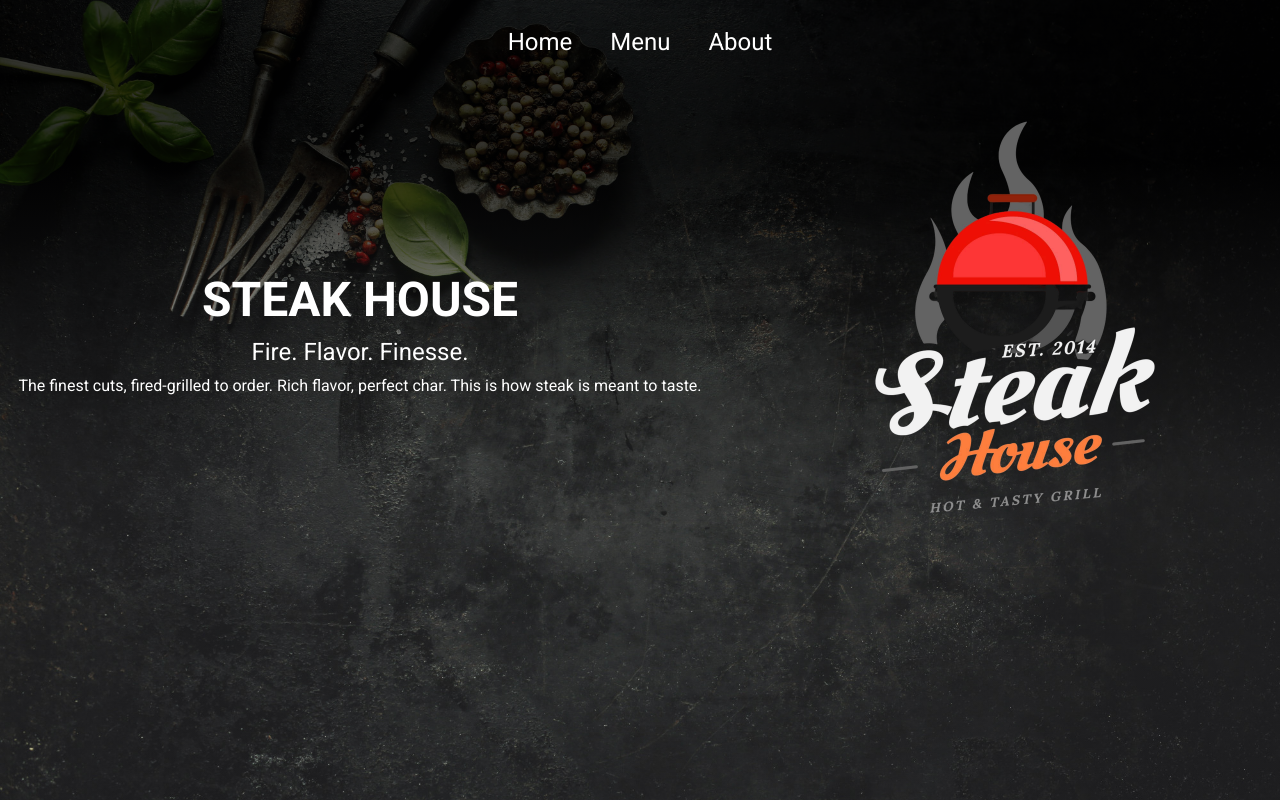
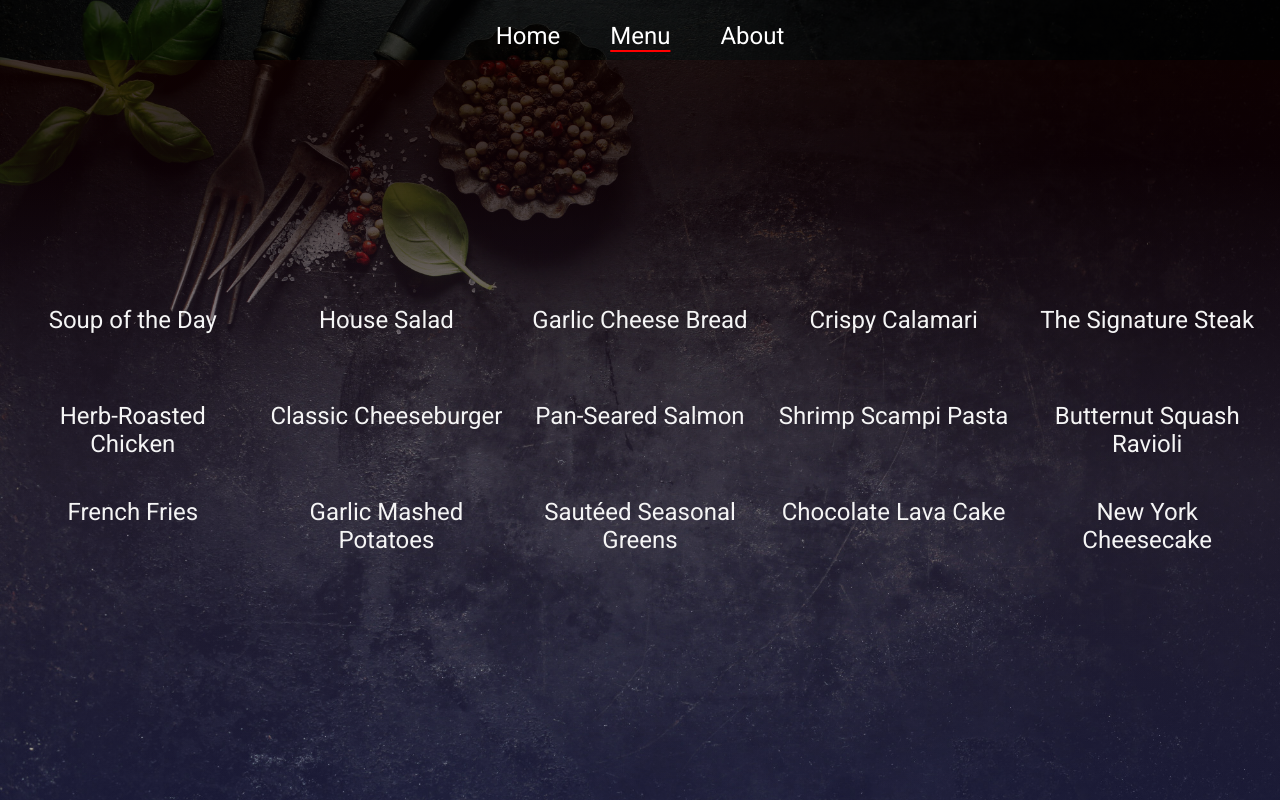
Before and after one commit to Ishwar830/restaurant-page, a website built with webpack: page src/template.html in a window 1280 px wide. Both pictures are taken after a click on the button "Menu". Built offline with nearby package versions, Linux system fonts and the light colour scheme.

Commit message:
Add menu page

```diff
--- /dev/null
+++ b/src/about.js
@@ -0,0 +1,8 @@
+
+function createAboutPageContent(){
+    const container = document.createElement("div");
+    container.classList.add("main", "about");
+    return container;
+}
+
+export {createAboutPageContent} ;
--- a/src/index.js
+++ b/src/index.js
@@ -1,17 +1,35 @@
 import "./stylesheets/general.css";
 import "./stylesheets/home.css";
+import "./stylesheets/menu.css";
 import { createHomePageContent } from "./home.js";
+import { createMenuPageContent } from "./menu.js";
+import { createAboutPageContent } from "./about.js";
+
+const navButtons = document.querySelector(".btnGroup");
+const contentBox = document.querySelector("#content");
+
+const Pages = {
+    home: createHomePageContent(),
+    menu: createMenuPageContent(),
+    about: createAboutPageContent(),
+};
 
 
-const contentBox = document.querySelector("#content");
+navButtons.addEventListener('click', (e) => {
+    if(e.target.nodeName !== "BUTTON") return;
+    const currentSelection = e.target;
+    const previousSelection = navButtons.querySelector(".selected");
+    previousSelection.classList.toggle("selected");
+    currentSelection.classList.add("selected");
+    loadPage(Pages[currentSelection.id]);
+});
 
-const homePage = createHomePageContent();
 
 function loadPage(page){
     contentBox.innerHTML = "";
     contentBox.appendChild(page);
 }
 
-loadPage(homePage);
+loadPage(Pages.home);
 
 console.log("hello world");
--- /dev/null
+++ b/src/menu.js
@@ -0,0 +1,43 @@
+
+
+const items = [
+  "Soup of the Day",
+  "House Salad",
+  "Garlic Cheese Bread",
+  "Crispy Calamari",
+  "The Signature Steak",
+  "Herb-Roasted Chicken",
+  "Classic Cheeseburger",
+  "Pan-Seared Salmon",
+  "Shrimp Scampi Pasta",
+  "Butternut Squash Ravioli",
+  "French Fries",
+  "Garlic Mashed Potatoes",
+  "Sautéed Seasonal Greens",
+  "Chocolate Lava Cake",
+  "New York Cheesecake"
+];
+
+function createMenuList(){
+    const listContainer = document.createElement("ul");
+    listContainer.classList.add("menu-list");
+
+    items.forEach((itemName) => {
+        const listElem = document.createElement("li");
+        listElem.textContent = itemName;
+        listElem.classList.add("item");
+        listContainer.appendChild(listElem);
+    });
+
+    return listContainer;
+}
+
+function createMenuPageContent(){
+    const container = document.createElement("div");
+    container.classList.add("main", "menu");
+    const menuListElem = createMenuList();
+    container.appendChild(menuListElem);
+    return container;
+}
+
+export {createMenuPageContent};
--- a/src/stylesheets/general.css
+++ b/src/stylesheets/general.css
@@ -15,6 +15,8 @@ body {
     background-size: cover;
     background-repeat: no-repeat;
     font-family: Roboto, system-ui, -apple-system, BlinkMacSystemFont, 'Segoe UI', Roboto, Oxygen, Ubuntu, Cantarell, 'Open Sans', 'Helvetica Neue', sans-serif;
+    display: flex;
+    flex-direction: column;
 }
 
 header {
@@ -33,22 +35,29 @@ nav > button {
     all: unset;
     font-size: 24px;
     color: white;
-    padding: 4px;
+    padding: 10px;
+    text-underline-offset: 6px;
+}
+
+nav > button.selected {
+    text-decoration: underline;
+    text-decoration-color: red;
 }
 
 nav > button:hover {
     background-color: rgba(143, 143, 143, 0.3);
     text-decoration: underline;
-    text-underline-offset: 6px;
+    text-decoration-color: white;
 }
 
 #content {
     display: grid;
     place-content: center;
+    flex: 1;
+    background-image: linear-gradient(to bottom, rgba(255, 0, 0, 0.05), rgba(0, 0, 255, 0.1));
 }
 
 .main {
-    height: 100%;
     display: flex;
     justify-content: center;
     align-items: center;
--- /dev/null
+++ b/src/stylesheets/menu.css
@@ -0,0 +1,18 @@
+
+
+.menu {
+    font-size: 24px;
+    color: whitesmoke;
+}
+
+.menu ul {
+    display: grid;
+    grid-template: repeat(3, 1fr) / repeat(5, 1fr);
+    gap: 20px;
+    row-gap: 40px;
+}
+
+.menu li {
+    text-align: center;
+    list-style: none;
+}
--- a/src/template.html
+++ b/src/template.html
@@ -7,10 +7,10 @@
 </head>
 <body>
     <header>
-        <nav>
-            <button>Home</button>
-            <button>Menu</button>
-            <button>About</button>
+        <nav class="btnGroup">
+            <button id="home" class="selected">Home</button>
+            <button id="menu">Menu</button>
+            <button id="about">About</button>
         </nav>
     </header>
     <div id="content">
```
